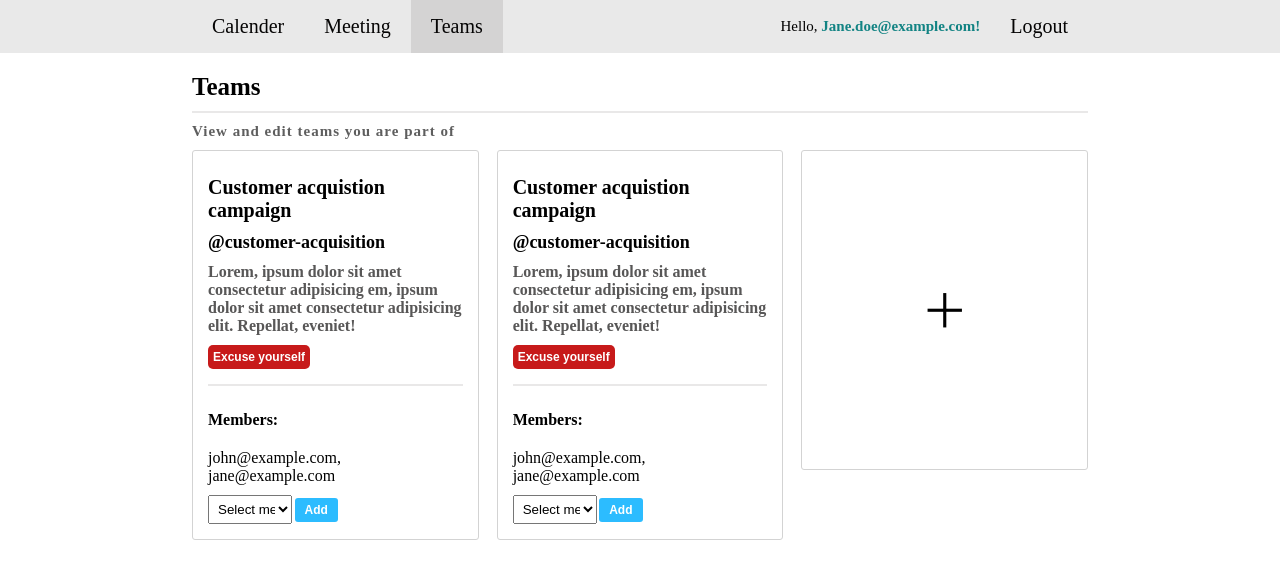
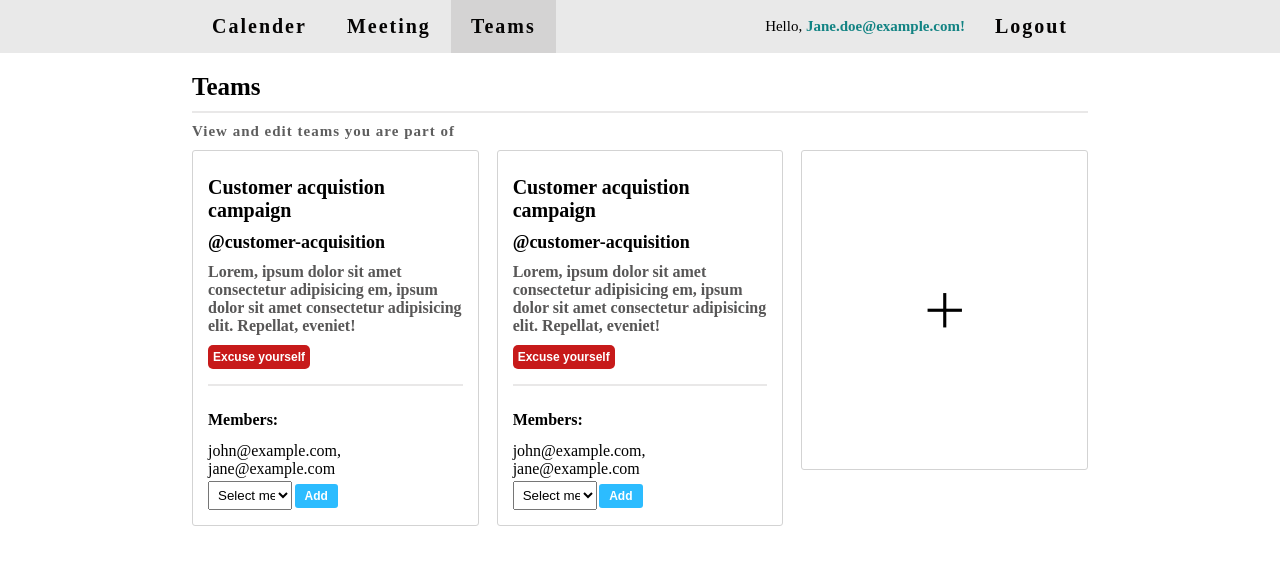
Before and after one commit to Thirumalainambi14/fynd-case-study-project-1, a website: page public/teams.html in a window 1280 px wide. Drawn offline with nearby package versions, Linux system fonts and the light colour scheme.

Commit message:
final push

```diff
--- a/public/css/global/navbar.css
+++ b/public/css/global/navbar.css
@@ -80,6 +80,8 @@
   justify-content: space-between;
   color: var(--dark);
   font-size: 2rem;
+  font-weight: 600;
+  letter-spacing: 2px;
   padding: 1.5rem 2rem;
 }
 
--- a/public/css/team/team.css
+++ b/public/css/team/team.css
@@ -49,7 +49,7 @@
 }
 .team__member span {
   font-size: 1.6rem;
-  margin: 1rem 0;
+  margin: 1rem 0 0.3rem;
   display: inline-block;
 }
 
```
